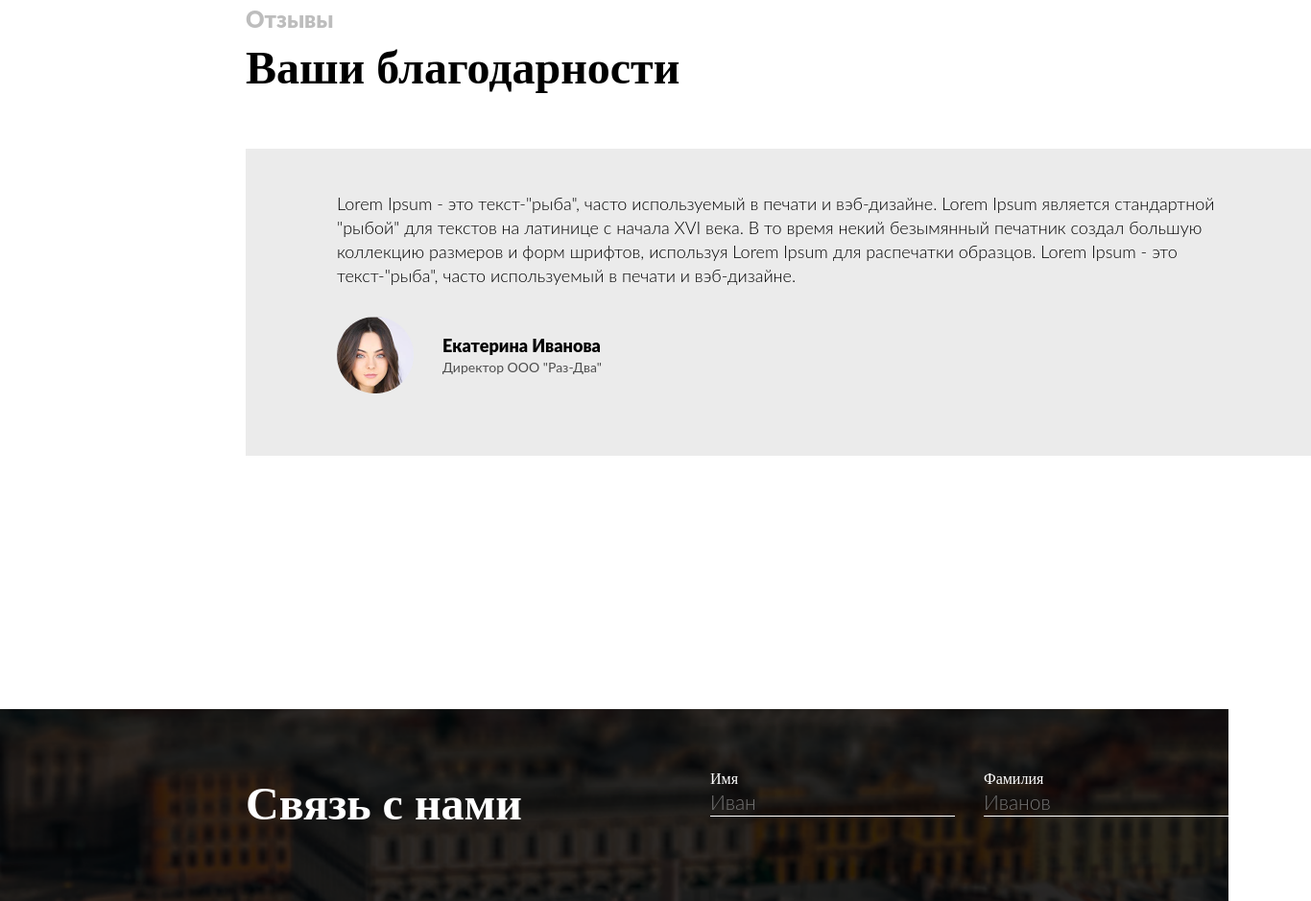
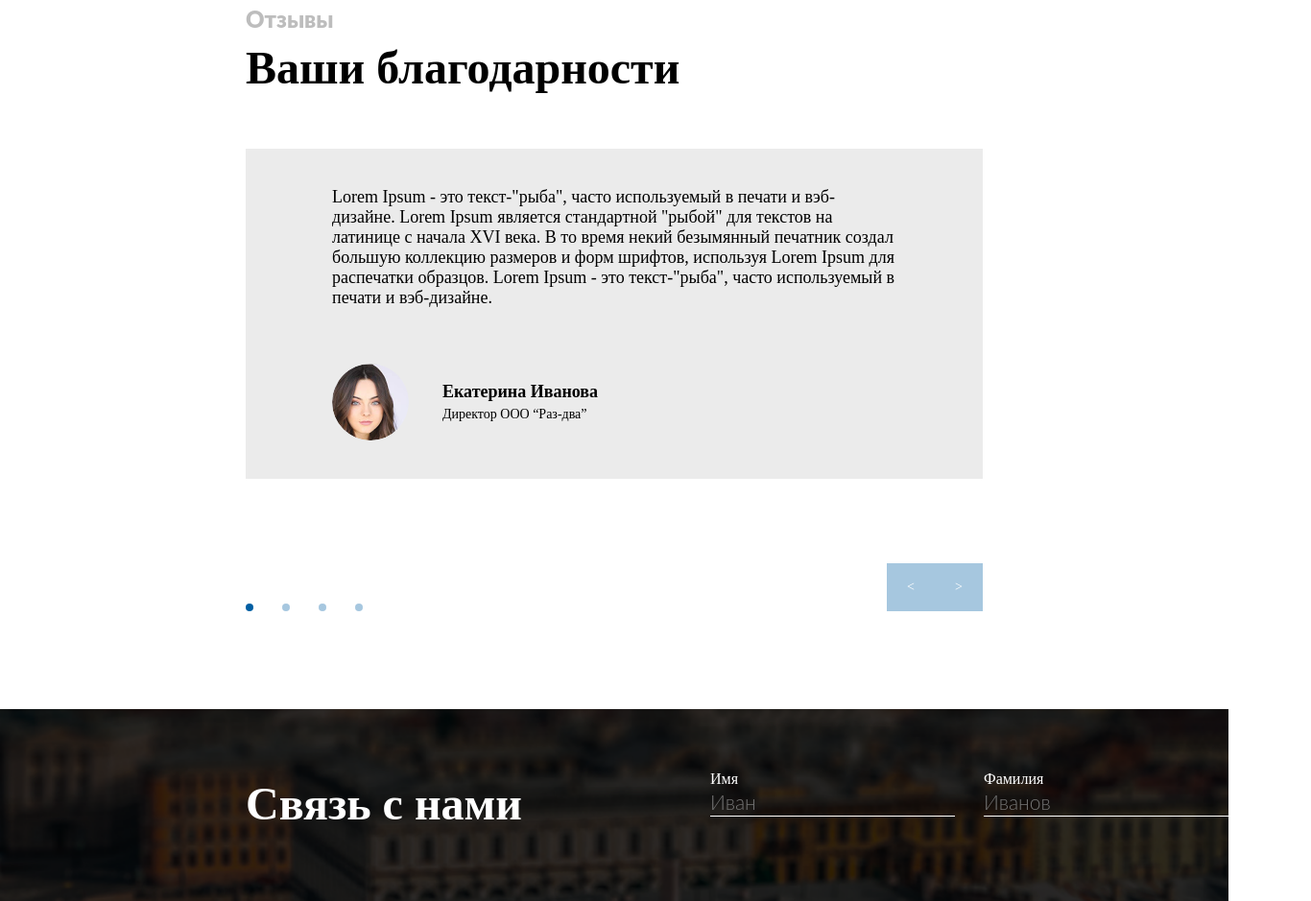
Before and after one commit to VladimirYablokov/BuhOne_project, a plain HTML site: page index.html in a window 1280 px wide. Shown: the part 3333-4272 px from the top of the page at 96% size, 1366 px wide, since content can reach past the window. Drawn offline with Linux system fonts and the light colour scheme.

Commit message:
feedbackGallery add.

```diff
--- a/index.html
+++ b/index.html
@@ -91,17 +91,8 @@
 		<div class="reviews">
 			<h2>Отзывы</h2>
 			<p>Ваши благодарности</p>
-			<div>
-				<p>
-					Lorem Ipsum - это текст-"рыба", часто используемый в печати и вэб-дизайне. Lorem Ipsum является стандартной "рыбой" для текстов на латинице с начала XVI века. В то время некий безымянный печатник создал большую коллекцию размеров и форм шрифтов, используя Lorem Ipsum для распечатки образцов. Lorem Ipsum - это текст-"рыба", часто используемый в печати и вэб-дизайне.
-				</p>
-				<div class="client">
-					<img src="media/avatar.png" alt="avatar">
-					<div class="client_name">
-						<p>Екатерина Иванова</p>
-						<p>Директор ООО "Раз-Два"</p>
-					</div>
-				</div>
+			<div class="feedbackGallery">
+
 			</div>
 		</div>
 	</main>
@@ -141,5 +132,6 @@
 <script src="script/script.js"></script>
 <script src="script/main_gallery.js"></script>
 <script src="script/client_gallery.js"></script>
+<script src="script/feedback_gallery.js"></script>
 </body>
 </html>
--- a/sass/_main.sass
+++ b/sass/_main.sass
@@ -256,6 +256,7 @@ main
 		flex-direction: column
 		height: 800px
 		padding-left: 20%
+		padding-right: 20%
 		padding-top: 5%
 
 
@@ -275,48 +276,113 @@ main
 			line-height: 69px
 			padding-bottom: 50px
 
-		>div
+		.feedbackGallery
+			.feedback-container
+				margin: 0 auto
+				width: 100%
+				height: auto
+				position: relative
+
+				&>div
+					width: 100%
+					height: 100%
+
+				.feedback-main
+					overflow: hidden
+
+				.feedback-frame
+					height: 100%
+					position: relative
+					display: flex
+					right: 0
+					transition: right 0.5s ease
+
+					&>div
+						height: 100%
+						background-size: cover
+						background-position: center
+						display: flex
+						justify-content: center
+						align-items: center
+
+				.feedback-trigger
+					position: absolute
+					transform: translateY(-100%)
+					right: 0
+					top: 140%
+					display: flex
+
+					&>div
+						height: 50px
+						width: 50px
+						display: flex
+						justify-content: center
+						align-items: center
+						font-size: 14px
+						color: white
+						background-color: #005FA359
+						cursor: pointer
+						transition: background-color 0.3s ease
+
+						&:hover
+							background-color: #005fa3
+
+				.feedback-points
+					position: absolute
+					transform: translateY(-100%)
+					top: 140%
+					left: 0
+					display: flex
+					list-style: none
+
+					li
+						width: 8px
+						height: 8px
+						background-color: #005FA359
+						cursor: pointer
+						border-radius: 50px
+						transition: background-color 0.2s ease
+
+						&:hover
+							background-color: #005FA3d6
+
+						&.active
+							background-color: #005FA3
+
+					li+li
+						margin-left: 30px
+		.content-feedback
+			width: 1200px
+			height: 100%
+			margin-left: 90px
+			margin-right: 90px
+			padding-top: 40px
+			padding-bottom: 40px
 			display: flex
 			flex-direction: column
-			background-color: #EBEBEB
-			width: 1110px
-			height: 320px
-			padding-left: 95px
-			padding-right:95px
+			justify-content: space-between
 
-			>p
-				font-family: 'Lato', serif
-				font-style: normal
-				font-weight: 300
+			.p-feedback
+				color: #000
 				font-size: 18px
-				line-height: 25px
-				padding-top: 45px
+				margin-bottom: 58px
 
-
-			.client
+			.human
 				display: flex
 				align-items: center
-				padding-top: 30px
 
-				>img
+				.img
+					height: 80px
 					width: 80px
-					height: 80px
+					border-radius: 50px
+					background-size: cover
+					background-position: center
+					margin-right: 35px
 
-				.client_name
+				.name
+					font-size: 18px
+					font-weight: 900
+					margin-bottom: 5px
 
-					>p
-						font-family: 'Lato', serif
-						font-style: bold
-						font-weight: 900
-						font-size: 18px
-						line-height: 25px
-						color: #000000
-						padding-left: 30px
-
-					>p+p
-						font-family: 'Lato', serif
-						font-style: normal
-						font-weight: 400
-						font-size: 14px
-						line-height: 19px
-						color: #4F4F4F
+				.company
+					font-size: 14px
--- a/script/feedback_gallery.js
+++ b/script/feedback_gallery.js
@@ -0,0 +1,139 @@
+const feedbackgalleryElem = document.querySelector('.feedbackGallery');
+const mediaPath = 'media/';
+let feedbackIndex = 0
+const feebackList = [
+	{
+		text: 'Lorem Ipsum - это текст-"рыба", часто используемый в печати и вэб-дизайне. Lorem Ipsum является стандартной "рыбой" для текстов на латинице с начала XVI века. В то время некий безымянный печатник создал большую коллекцию размеров и форм шрифтов, используя Lorem Ipsum для распечатки образцов. Lorem Ipsum - это текст-"рыба", часто используемый в печати и вэб-дизайне. ',
+		img: 'avatar.png',
+		name: 'Екатерина Иванова',
+		company: 'Директор ООО “Раз-два”'
+	},
+	{
+		text: 'Lorem Ipsum - это текст-"рыба", часто используемый в печати и вэб-дизайне. Lorem Ipsum является стандартной "рыбой" для текстов на латинице с начала XVI века. В то время некий безымянный печатник создал большую коллекцию размеров и форм шрифтов, используя Lorem Ipsum для распечатки образцов. Lorem Ipsum - это текст-"рыба", часто используемый в печати и вэб-дизайне. ',
+		img: 'avatar.png',
+		name: 'Екатерина Иванова',
+		company: 'Директор ООО “Раз-два”'
+	},
+	{
+		text: 'Lorem Ipsum - это текст-"рыба", часто используемый в печати и вэб-дизайне. Lorem Ipsum является стандартной "рыбой" для текстов на латинице с начала XVI века. В то время некий безымянный печатник создал большую коллекцию размеров и форм шрифтов, используя Lorem Ipsum для распечатки образцов. Lorem Ipsum - это текст-"рыба", часто используемый в печати и вэб-дизайне. ',
+		img: 'avatar.png',
+		name: 'Екатерина Иванова',
+		company: 'Директор ООО “Раз-два”'
+	},
+	{
+		text: 'Lorem Ipsum - это текст-"рыба", часто используемый в печати и вэб-дизайне. Lorem Ipsum является стандартной "рыбой" для текстов на латинице с начала XVI века. В то время некий безымянный печатник создал большую коллекцию размеров и форм шрифтов, используя Lorem Ipsum для распечатки образцов. Lorem Ipsum - это текст-"рыба", часто используемый в печати и вэб-дизайне. ',
+		img: 'avatar.png',
+		name: 'Екатерина Иванова',
+		company: 'Директор ООО “Раз-два”'
+	}
+];
+
+const feedback_main = document.createElement('div');
+const feedback_container = document.createElement('div');
+const feedback_frame = document.createElement('div');
+const feedback_trigger = document.createElement('div');
+const feedback_trigger_left = document.createElement('div');
+const feedback_trigger_right = document.createElement('div');
+
+feedbackgalleryElem.append(feedback_container);
+feedback_container.append(feedback_main);
+feedback_main.append(feedback_frame, feedback_trigger);
+feedback_trigger.append(feedback_trigger_left, feedback_trigger_right);
+
+feedback_container.classList.add('feedback-container');
+feedback_main.classList.add('feedback-main');
+feedback_frame.classList.add('feedback-frame');
+feedback_trigger.classList.add('feedback-trigger');
+
+feedback_trigger_left.innerHTML = '<';
+feedback_trigger_right.innerHTML = '>';
+
+const feedbackElem = feebackList.map(obj=>{
+	const feedback_width = feedback_container.offsetWidth;
+	const divElem = document.createElement('div');
+	divElem.style.width = feedback_width + 'px';
+	divElem.style.backgroundColor = `#EBEBEB`;
+
+	const contentElem = document.createElement('div');
+	const pElem = document.createElement('p');
+	const elem = document.createElement('div');
+	const img = document.createElement('div');
+	const text = document.createElement('div');
+	const name = document.createElement('p');
+	const company = document.createElement('p');
+
+
+	pElem.innerText = obj.text;
+	img.style.backgroundImage = `url('${mediaPath+obj.img}')`;
+	name.innerText = obj.name;
+	company.innerText = obj.company;
+
+	contentElem.classList.add('content-feedback')
+	pElem.classList.add('p-feedback');
+	elem.classList.add('human');
+	img.classList.add('img');
+	text.classList.add('text');
+	name.classList.add('name');
+	company.classList.add('company');
+
+	text.append(name, company);
+	elem.append(img, text);
+	contentElem.append(pElem, elem);
+	divElem.append(contentElem);
+	return divElem;
+});
+
+const feedbackRender = ()=>{
+	const feedback_width = feedback_container.offsetWidth;
+	feedback_frame.style.right = feedback_width * feedbackIndex + 'px';
+	const liList = document.querySelectorAll('.feedback-points li');
+	liList.forEach(t=>t.classList.remove('active'));
+	liList[feedbackIndex].classList.add('active');
+};
+
+const feedbackResize = ()=>{
+	const feedback_width = feedback_container.offsetWidth;
+	feedback_frame.style.width = feedback_width * feebackList.length + 'px';
+	feedbackElem.forEach(elem => elem.style.width = feedback_width + 'px');
+	feedbackRender();
+};
+
+window.addEventListener('resize', feedbackResize);
+
+feedback_frame.append(...feedbackElem);
+
+feedback_trigger_left.addEventListener('click', ()=>{
+	if(feedbackIndex > 0){
+		feedbackIndex--;
+	}else{
+		feedbackIndex = feebackList.length-1;
+	};
+	feedbackRender();
+});
+
+feedback_trigger_right.addEventListener('click', ()=>{
+	if(feebackList.length - 1 > feedbackIndex){
+		feedbackIndex++;
+	}else{
+		feedbackIndex = 0;
+	};
+	feedbackRender();
+});
+
+const ulFeedback = document.createElement('ul');
+ulFeedback.classList.add('feedback-points');
+ulFeedback.append(...feebackList.map((_, index)=>{
+	const elem = document.createElement('li');
+	elem.addEventListener('click', e=>{
+		const liElem = e.target;
+		const liList = [...liElem.parentNode.children];
+		feedbackIndex = liList.indexOf(liElem);
+		feedbackRender();
+	});
+	return elem;
+}));
+
+feedback_container.append(ulFeedback);
+
+feedbackRender();
+feedbackResize();
```
Also changed, not shown: style/style.css, 1 other file.
